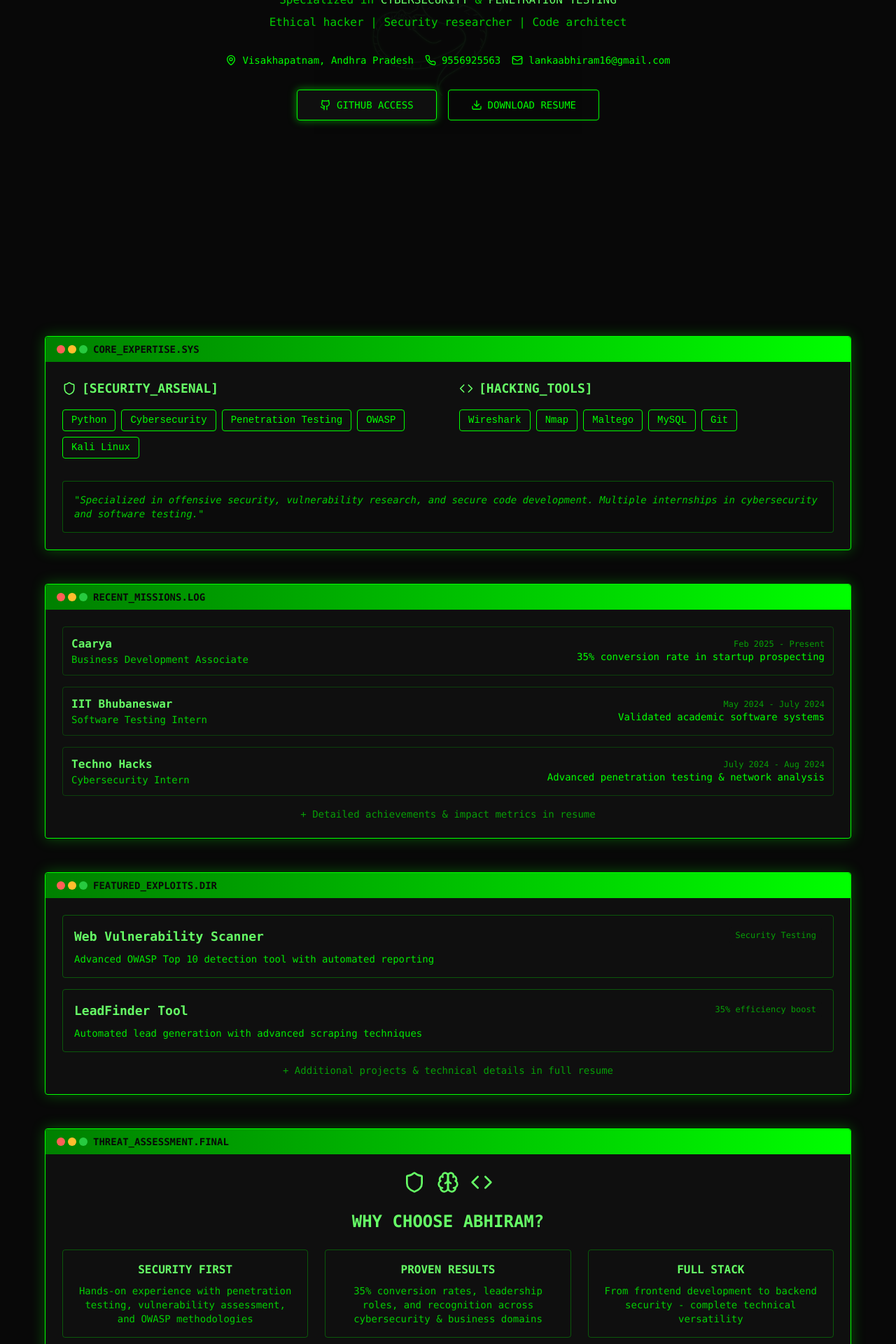
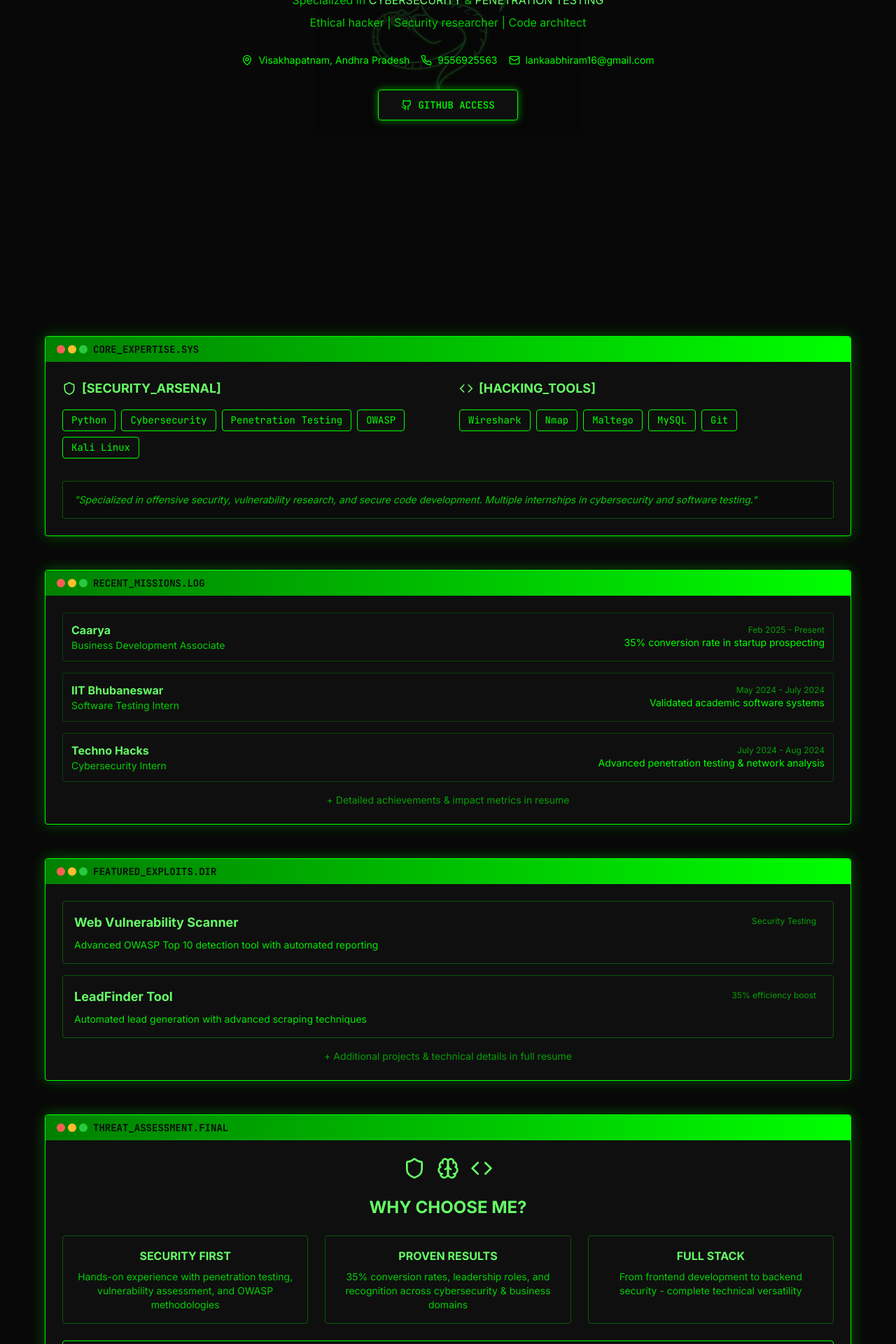
Before and after one commit to Abhiram-ops/abhiramportfolio, a React (Vite) app: page / in a window 1280 px wide. Shown: the part 400-2320 px from the top of the page at 70% size. Built offline with nearby package versions, Linux system fonts and the light colour scheme.

Commit message:
Remove resume option and improve design
Remove the download resume option, enhance background logo visibility, update the font, and change the heading.

```diff
--- a/index.html
+++ b/index.html
@@ -3,9 +3,12 @@
   <head>
     <meta charset="UTF-8" />
     <meta name="viewport" content="width=device-width, initial-scale=1.0" />
-    <title>lovable-spark-deploy</title>
-    <meta name="description" content="Lovable Generated Project" />
-    <meta name="author" content="Lovable" />
+    <title>Abhiram Lanka - Cybersecurity Portfolio</title>
+    <meta name="description" content="Tech-Savvy Computer Science Student specializing in Cybersecurity" />
+    <meta name="author" content="Abhiram Lanka" />
+    <link rel="preconnect" href="https://fonts.googleapis.com">
+    <link rel="preconnect" href="https://fonts.gstatic.com" crossorigin>
+    <link href="https://fonts.googleapis.com/css2?family=JetBrains+Mono:ital,wght@0,100..800;1,100..800&family=Inter:wght@100..900&display=swap" rel="stylesheet">
 
     <meta property="og:title" content="lovable-spark-deploy" />
     <meta property="og:description" content="Lovable Generated Project" />
--- a/src/index.css
+++ b/src/index.css
@@ -113,7 +113,7 @@
   }
 
   body {
-    @apply bg-background text-foreground font-mono overflow-x-hidden;
+    @apply bg-background text-foreground font-sans overflow-x-hidden;
   }
 }
 
--- a/src/pages/Index.tsx
+++ b/src/pages/Index.tsx
@@ -76,7 +76,7 @@ const Index = () => {
       <MatrixBackground />
 
       {/* Kali Linux Logo Background */}
-      <div className="fixed top-1/2 left-1/2 transform -translate-x-1/2 -translate-y-1/2 opacity-5 z-0">
+      <div className="fixed top-1/2 left-1/2 transform -translate-x-1/2 -translate-y-1/2 opacity-20 z-0">
         <img src={kaliLogo} alt="Kali Linux" className="w-96 h-96" />
       </div>
 
@@ -114,14 +114,10 @@ const Index = () => {
             </div>
           </div>
 
-          <div className="flex flex-col sm:flex-row gap-4 justify-center">
+          <div className="flex justify-center">
             <Button variant="terminal" size="lg" className="animate-terminal-glow">
               <Github className="w-5 h-5" />
               GITHUB ACCESS
-            </Button>
-            <Button variant="outline" size="lg" onClick={handleDownloadResume}>
-              <Download className="w-5 h-5" />
-              DOWNLOAD RESUME
             </Button>
           </div>
         </div>
@@ -215,8 +211,8 @@ const Index = () => {
                 <Code className="w-8 h-8 text-terminal-green-bright" />
               </div>
 
-              <h3 className="text-2xl font-bold text-terminal-green-bright mb-4">
-                WHY CHOOSE ABHIRAM?
+              <h3 className="text-2xl font-bold text-terminal-green-bright mb-4 font-sans">
+                WHY CHOOSE ME?
               </h3>
 
               <div className="grid md:grid-cols-3 gap-6 mb-6">
--- a/tailwind.config.ts
+++ b/tailwind.config.ts
@@ -72,6 +72,7 @@ export default {
 			},
 			fontFamily: {
 				mono: ['JetBrains Mono', 'SF Mono', 'Monaco', 'Inconsolata', 'Roboto Mono', 'monospace'],
+				sans: ['Inter', 'system-ui', '-apple-system', 'sans-serif'],
 			},
 			borderRadius: {
 				lg: 'var(--radius)',
```
